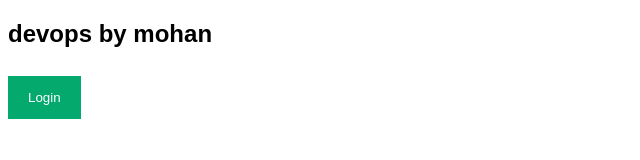
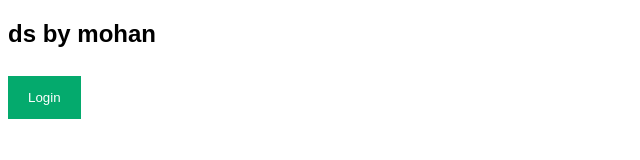
Before and after one commit to rammohanrao478/dockerprjct, a plain HTML site: page index.html in a window 1280 px wide. Shown: the whole page, without its empty margins (0-640 px from the left). Drawn offline with Linux system fonts and the light colour scheme.

Commit message:
Update index.html

```diff
--- a/index.html
+++ b/index.html
@@ -127,7 +127,7 @@ span.psw {
 </head>
 <body>
 
-<h2>devops by mohan</h2>
+<h2>ds by mohan</h2>
 
 <button onclick="document.getElementById('id01').style.display='block'" style="width:auto;">Login</button>
 
```
